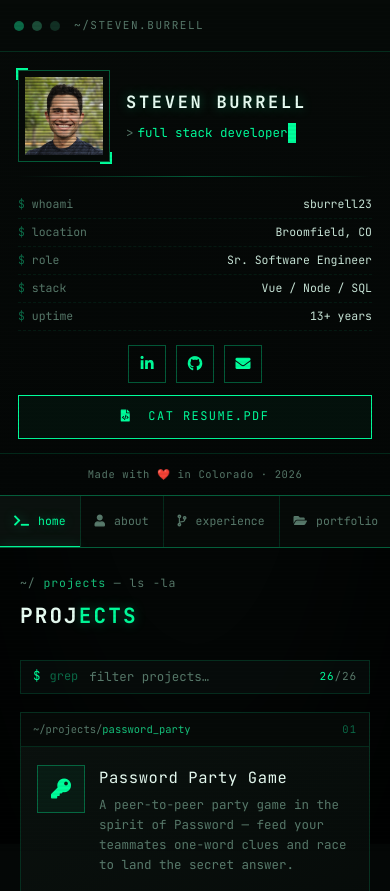
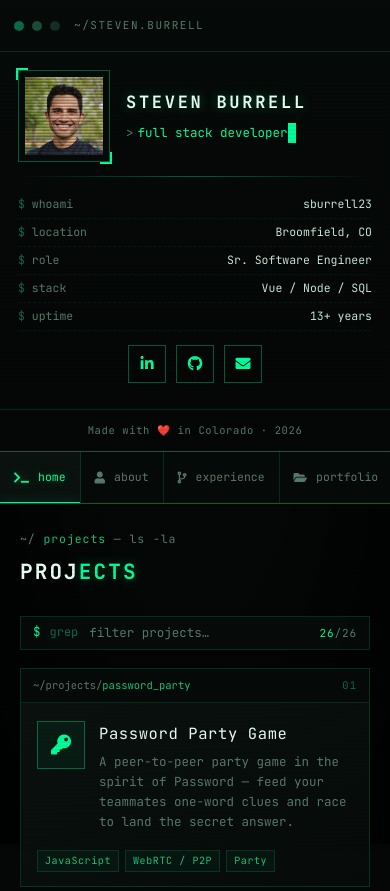
Before and after one commit to SBurrell23/SBDC, a PHP site: page / in a window 390 px wide. Shown: the top 891 px of the page. Run offline with PHP 8.4, Linux system fonts and the light colour scheme.

Commit message:
Drop the resume button from the sidebar
The portfolio tab already links the PDF, which is enough. Removes the
now-dead .btn-term styles and its mobile grid rule with it.

Co-Authored-By: Claude Opus 5 <noreply@anthropic.com>

```diff
--- a/css/theme.css
+++ b/css/theme.css
@@ -252,7 +252,7 @@ button { font: inherit; color: inherit; background: none; border: 0; cursor: poi
 .sb-meta .k::before { content: '$ '; color: var(--green-dim); }
 .sb-meta .v { color: var(--text); text-align: right; overflow: hidden; text-overflow: ellipsis; }
 
-/* social + resume */
+/* social */
 .sb-social {
   display: flex;
   justify-content: center;
@@ -268,24 +268,6 @@ button { font: inherit; color: inherit; background: none; border: 0; cursor: poi
   transition: all 0.2s ease;
 }
 .sb-social a:hover {
-  background: var(--green);
-  color: #040706;
-  box-shadow: var(--glow);
-}
-
-.btn-term {
-  display: block;
-  text-align: center;
-  padding: 11px 14px;
-  border: 1px solid var(--green);
-  color: var(--green);
-  font-size: 12px;
-  letter-spacing: 0.12em;
-  text-transform: uppercase;
-  background: rgba(0,255,156,0.04);
-  transition: all 0.2s ease;
-}
-.btn-term:hover {
   background: var(--green);
   color: #040706;
   box-shadow: var(--glow);
@@ -804,7 +786,7 @@ button { font: inherit; color: inherit; background: none; border: 0; cursor: poi
   .sb-name { grid-column: 2; text-align: left; align-self: end; font-size: 17px; }
   .sb-role { grid-column: 2; text-align: left; align-self: start; }
   .sb-rule { grid-column: 1 / -1; margin: 14px 0; }
-  .sb-meta, .sb-social, .btn-term { grid-column: 1 / -1; }
+  .sb-meta, .sb-social { grid-column: 1 / -1; }
   .sb-social { margin: 14px 0 12px; }
   .viewport { overflow: visible !important; }
   .view { padding: 26px 20px 60px; }
--- a/index.html
+++ b/index.html
@@ -73,10 +73,6 @@
           <a href="https://github.com/SBurrell23" target="_blank" rel="noopener" title="GitHub" aria-label="GitHub"><i class="fab fa-github"></i></a>
           <a class="lk" data-x="bW9jLmxpYW1nQDMybGxlcnJ1YnM=" data-as="mail" title="Email" aria-label="Email"><i class="fas fa-envelope"></i></a>
         </div>
-
-        <a href="assets/StevenBurrell-Resume.pdf" target="_blank" rel="noopener" class="btn-term">
-          <i class="fas fa-file-code"></i>&nbsp; cat resume.pdf
-        </a>
       </div>
 
       <div class="sb-foot">Made with &#10084;&#65039; in Colorado &middot; <span id="year"></span></div>
```
